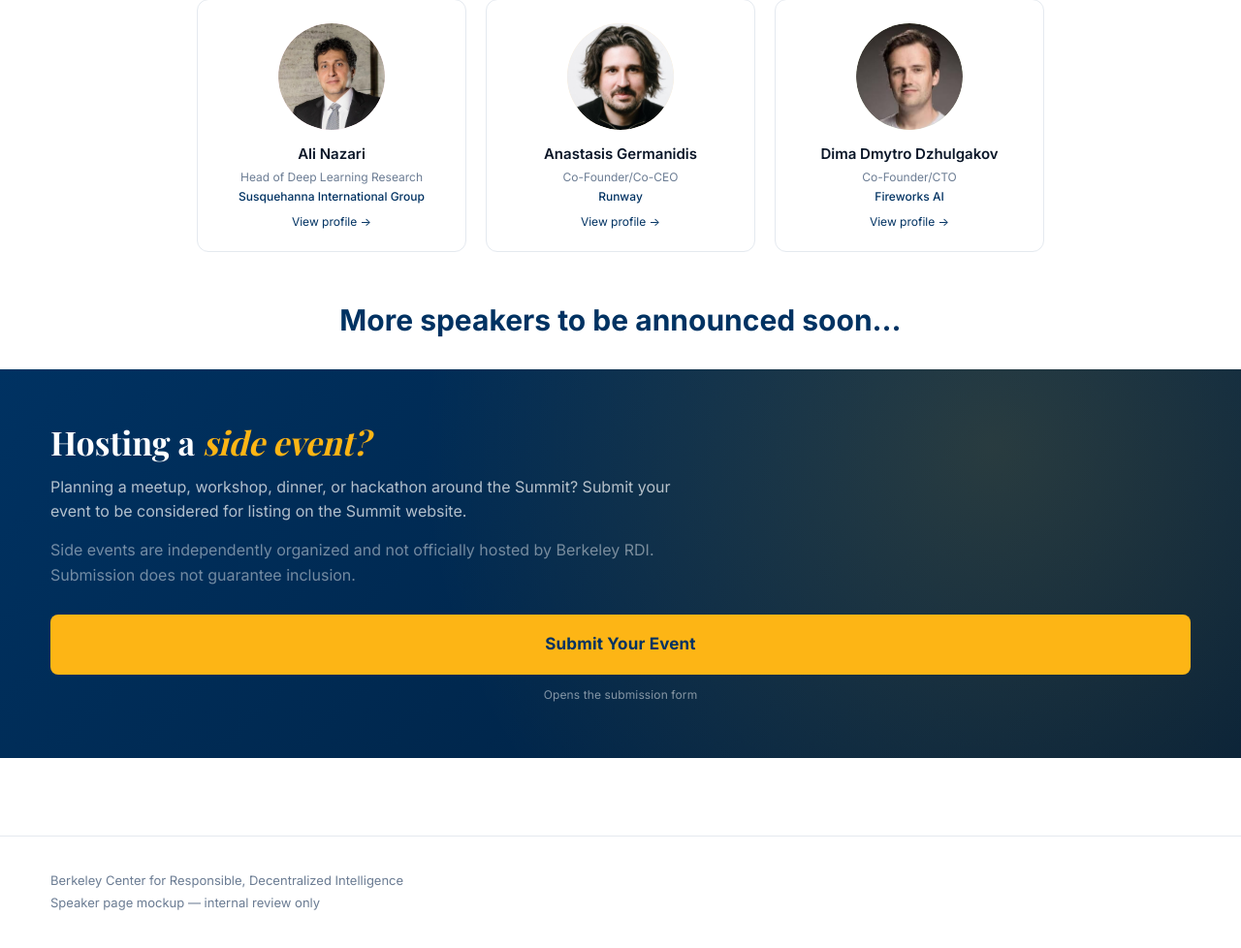
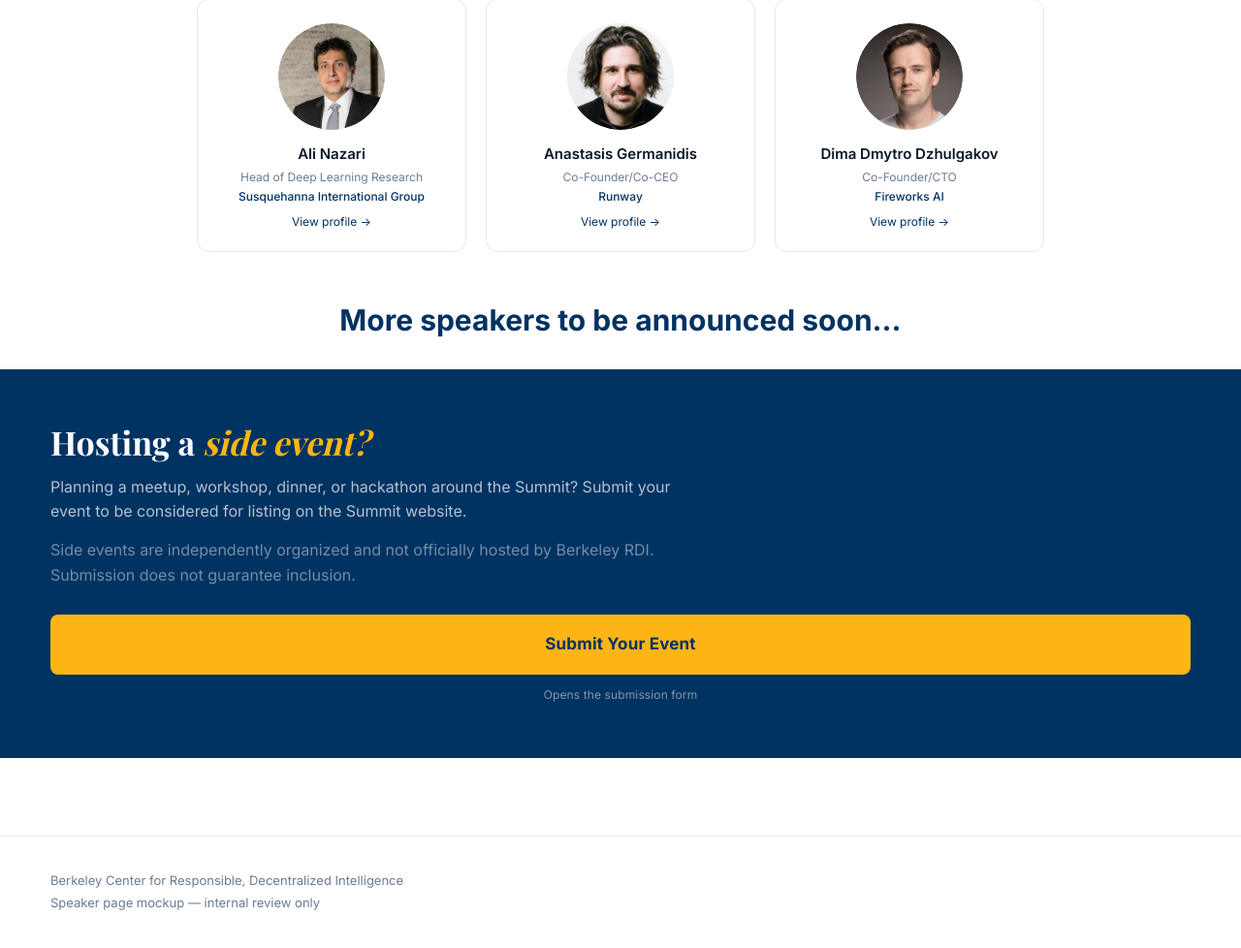
Before and after one commit to wilwixqa1/Agentic-AI-summit-Speaker-Page-Mockup, a FastAPI app: page /option-a in a window 1280 px wide. Shown: the part 3498-4476 px from the top of the page at 97% size. Run offline with FastAPI, Linux system fonts and the light colour scheme; some web fonts are replaced.

Commit message:
Remove gold radial glow from side-event section; use solid Berkeley blue

```diff
--- a/app/static/css/sponsors.css
+++ b/app/static/css/sponsors.css
@@ -86,16 +86,9 @@
 
 /* ════════ SIDE EVENTS LINE ════════ */
 .side-events {
-  background: linear-gradient(135deg, var(--berkeley-blue) 0%, #001d3a 100%);
+  background: var(--berkeley-blue);
   margin-top: 28px;
   position: relative;
-  overflow: hidden;
-}
-.side-events::before {
-  content: '';
-  position: absolute; inset: 0;
-  background: radial-gradient(circle at 80% 20%, rgba(253,181,21,0.16), transparent 55%);
-  pointer-events: none;
 }
 .side-events-inner {
   padding: 56px 32px;
```
